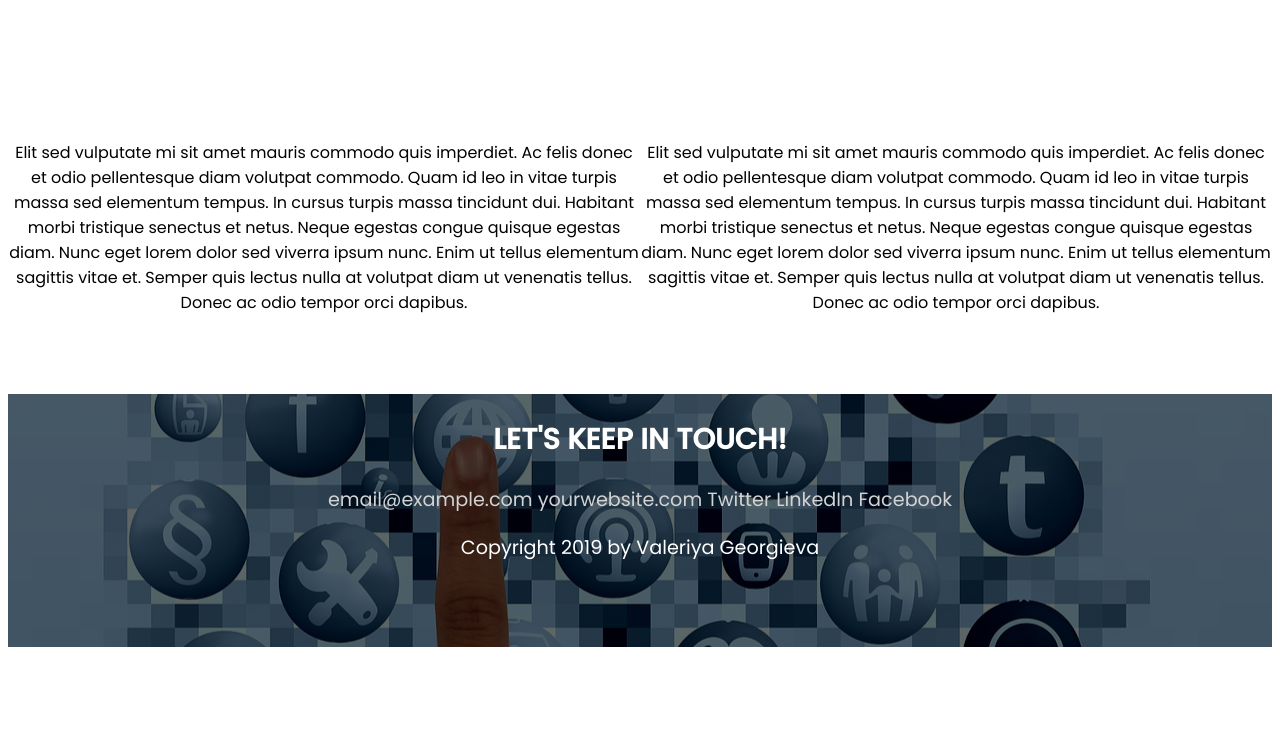
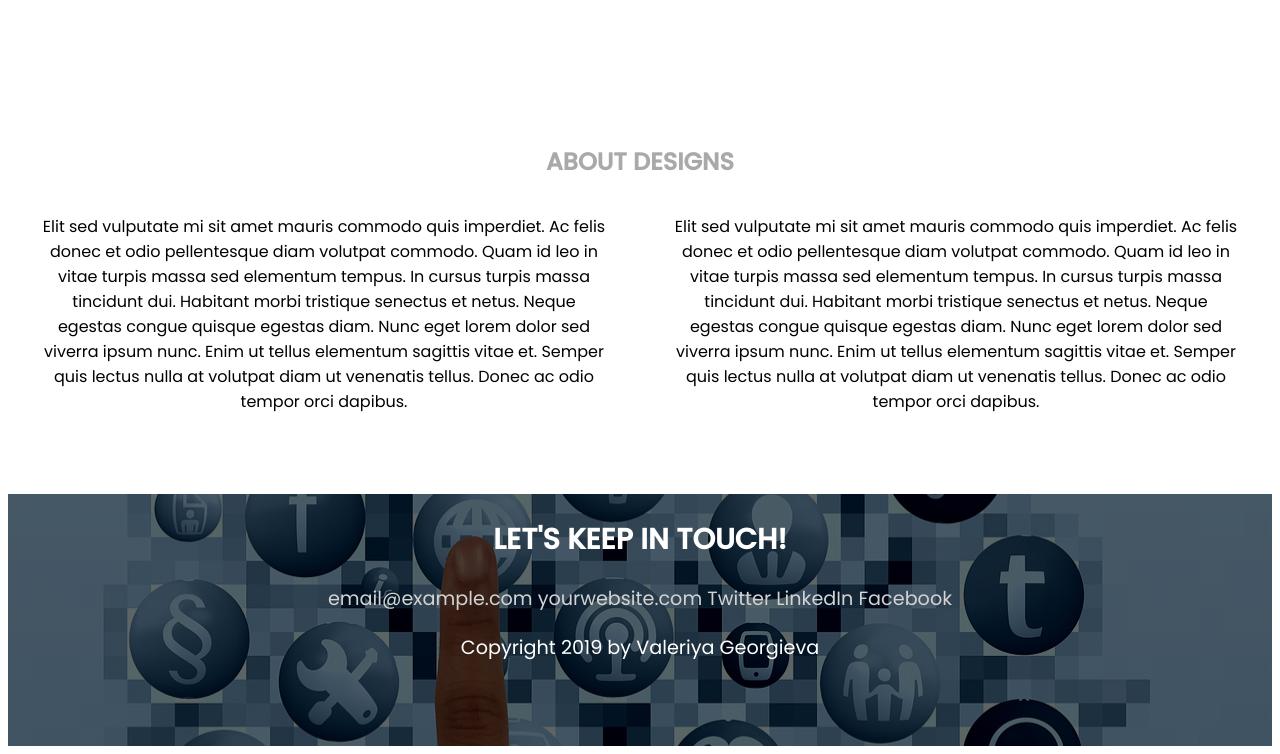
Before and after one commit to vggeorgieva/vggeorgieva.github.io, a plain HTML site: page Lesson8/index.html in a window 1280 px wide. Shown: the part 2536-3290 px from the top of the page. Before the commit the page ends 3191 px from the top, so only its background shows below. Drawn offline with Linux system fonts and the light colour scheme.

```diff
--- a/Lesson8/css/styles.css
+++ b/Lesson8/css/styles.css
@@ -40,6 +40,10 @@
 	color: darkgray;
 }
 
+#info p {
+	padding-left: 5%;
+	padding-right: 5%;
+}
 .container {
 	margin: 0 auto;
 	overflow: hidden;
--- a/Lesson8/index.html
+++ b/Lesson8/index.html
@@ -77,7 +77,7 @@
 			<div class="col col-1"><h3>Web Design</h3><img src="images/web_design500.jpg" alt="html code on a computer screen"></div>
 			<div class="col col-1"><h3>Brochures</h3><img src="images/brochure500.jpg" alt="a map brochure with a pencil and planner"></div>
 			<div class="col col-1"><h3>Programming</h3><img src="images/programming500.jpg" alt="a laptop with some code on the screen"></div>
-			<div class="col col-1"><h3>Mobile Web Design</h3><img src="images/mobile_design500.jpg"></div>
+			<div class="col col-1"><h3>Mobile Web Design</h3><img src="images/mobile_design500.jpg" alt="mobile phones with social media icons graph"></div>
 			<div class="col col-1"><h3>Image Editing</h3><img src="images/image_edit500.jpg" alt="a  bleneded phoyoshopped picture of a lady and city downtown"></div>
 
 			</div>
@@ -131,6 +131,7 @@
         <section id="info">
 
 			<div class=" col col-6-6">
+				  <h2>About Designs</h2>
 			<div class="col col-6-3">
 				<p>Elit sed vulputate mi sit amet mauris commodo quis imperdiet. Ac felis donec et odio pellentesque diam volutpat commodo. Quam id leo in vitae turpis massa sed elementum tempus. In cursus turpis massa tincidunt dui. Habitant morbi tristique senectus et netus. Neque egestas congue quisque egestas diam. Nunc eget lorem dolor sed viverra ipsum nunc. Enim ut tellus elementum sagittis vitae et. Semper quis lectus nulla at volutpat diam ut venenatis tellus. Donec ac odio tempor orci dapibus. </p>
 				</div>
```
